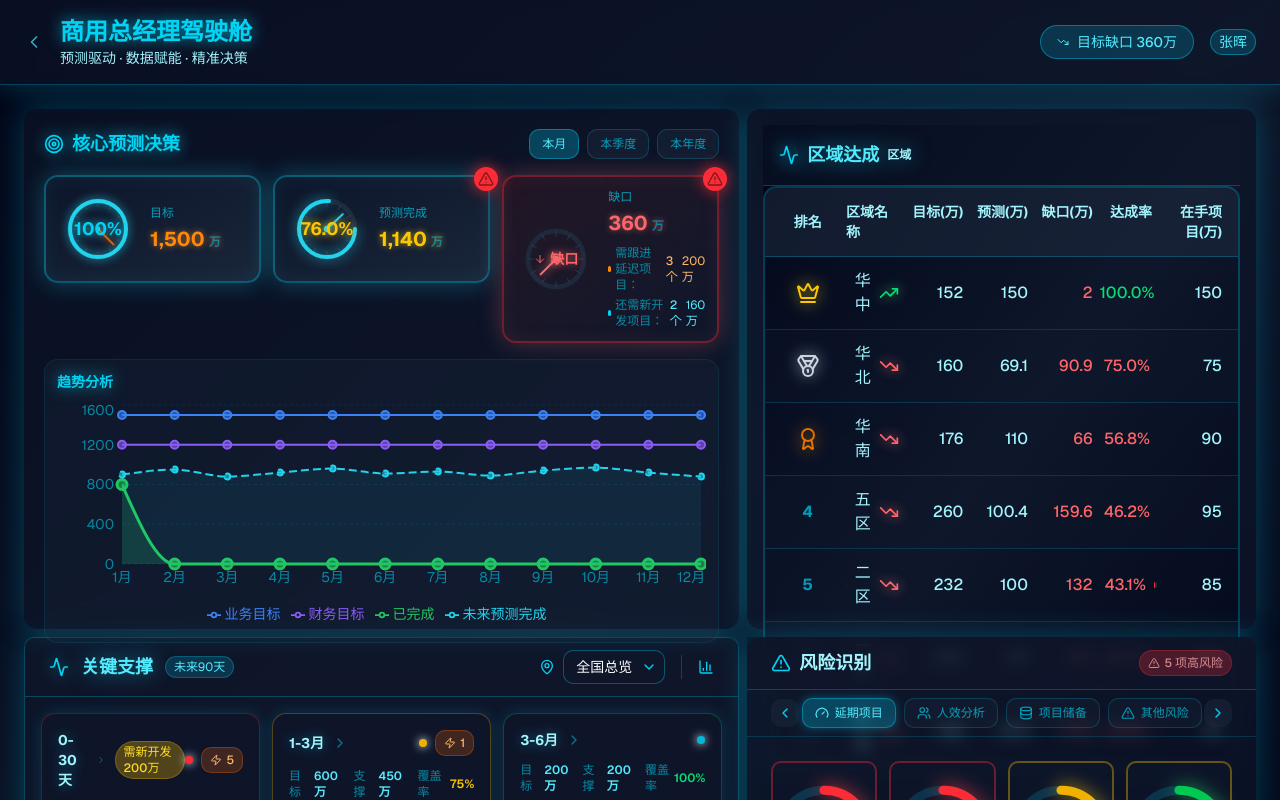
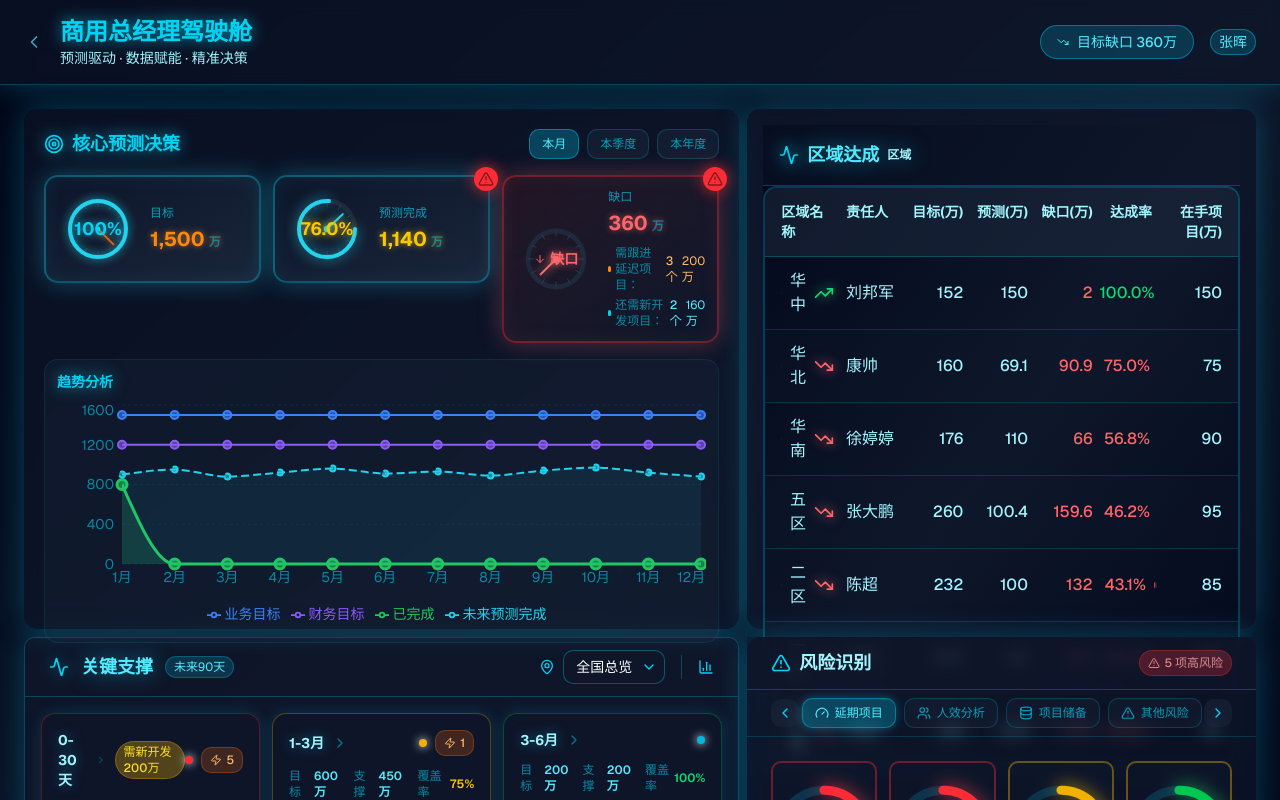
Before and after one commit to navylee1990/coze_jsc, a Next.js app: page /gm in a window 1280 px wide. Shown: the top 800 px of the page. Built offline with nearby package versions, Linux system fonts and the light colour scheme.

Commit message:
feat: 区域达成模块去除排名列并增加责任人列

```diff
--- a/src/components/RegionMatrix.tsx
+++ b/src/components/RegionMatrix.tsx
@@ -151,8 +151,8 @@ export default function RegionMatrix({
         'grid grid-cols-7 gap-3 px-4 py-3.5 text-sm font-bold border-b',
         theme === 'dashboard' ? 'bg-slate-800/60 border-cyan-500/30' : 'bg-slate-100 border-slate-200'
       )}>
-        <div className={cn('flex items-center justify-center gap-2', DASHBOARD_STYLES.textSecondary)}>排名</div>
         <div className={cn(DASHBOARD_STYLES.textSecondary)}>{nameLabel}</div>
+        <div className={cn(DASHBOARD_STYLES.textSecondary)}>责任人</div>
         <div className={cn('text-right', DASHBOARD_STYLES.textSecondary)}>目标(万)</div>
         <div className={cn('text-right', DASHBOARD_STYLES.textSecondary)}>预测(万)</div>
         <div className={cn('text-right', DASHBOARD_STYLES.textSecondary)}>缺口(万)</div>
@@ -181,11 +181,6 @@ export default function RegionMatrix({
         )}
         onClick={() => canDrillDown && onDrillDown!(item)}
       >
-        {/* 排名 */}
-        <div className="flex items-center justify-center">
-          {getRankIcon(rank)}
-        </div>
-
         {/* 名称 */}
         <div className="flex items-center gap-2">
           {drillDownLevel === 'salesperson' ? (
@@ -199,6 +194,11 @@ export default function RegionMatrix({
               {getTrendIcon(item.trend)}
             </span>
           )}
+        </div>
+
+        {/* 责任人 */}
+        <div className={cn('font-medium', DASHBOARD_STYLES.textSecondary)}>
+          {item.owner || '-'}
         </div>
 
         {/* 目标 */}
```
